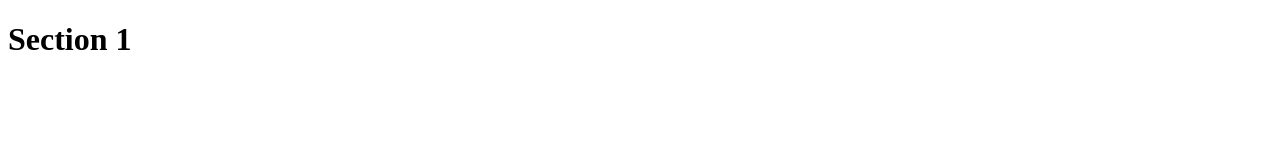
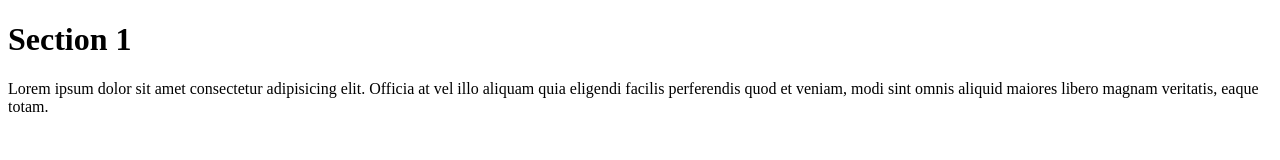
Before and after one commit to mateuszdeb/git-course-5, a plain HTML site: page index.html in a window 1280 px wide. Drawn offline with Linux system fonts and the light colour scheme.

Commit message:
Added paragraph

```diff
--- a/index.html
+++ b/index.html
@@ -8,5 +8,8 @@
 </head>
 <body>
     <h1>Section 1 </h1>
+    <p1>
+        Lorem ipsum dolor sit amet consectetur adipisicing elit. Officia at vel illo aliquam quia eligendi facilis perferendis quod et veniam, modi sint omnis aliquid maiores libero magnam veritatis, eaque totam.
+    </p1>
 </body>
 </html>
```
